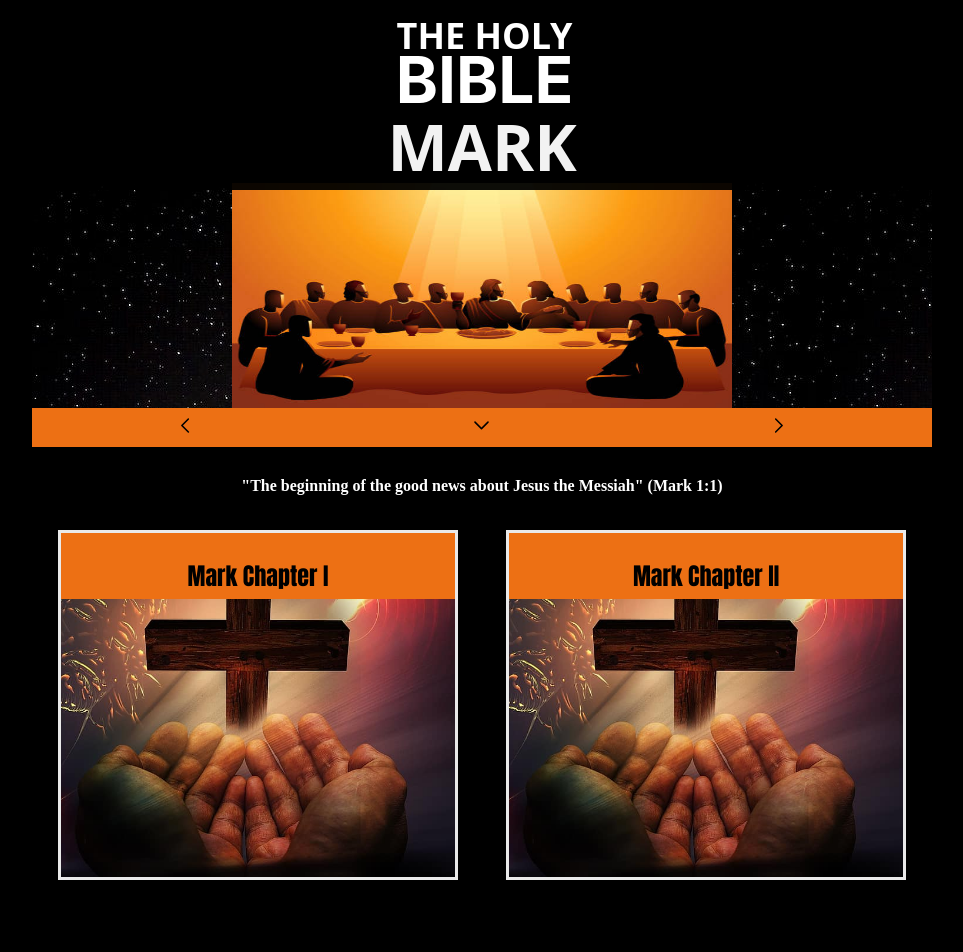
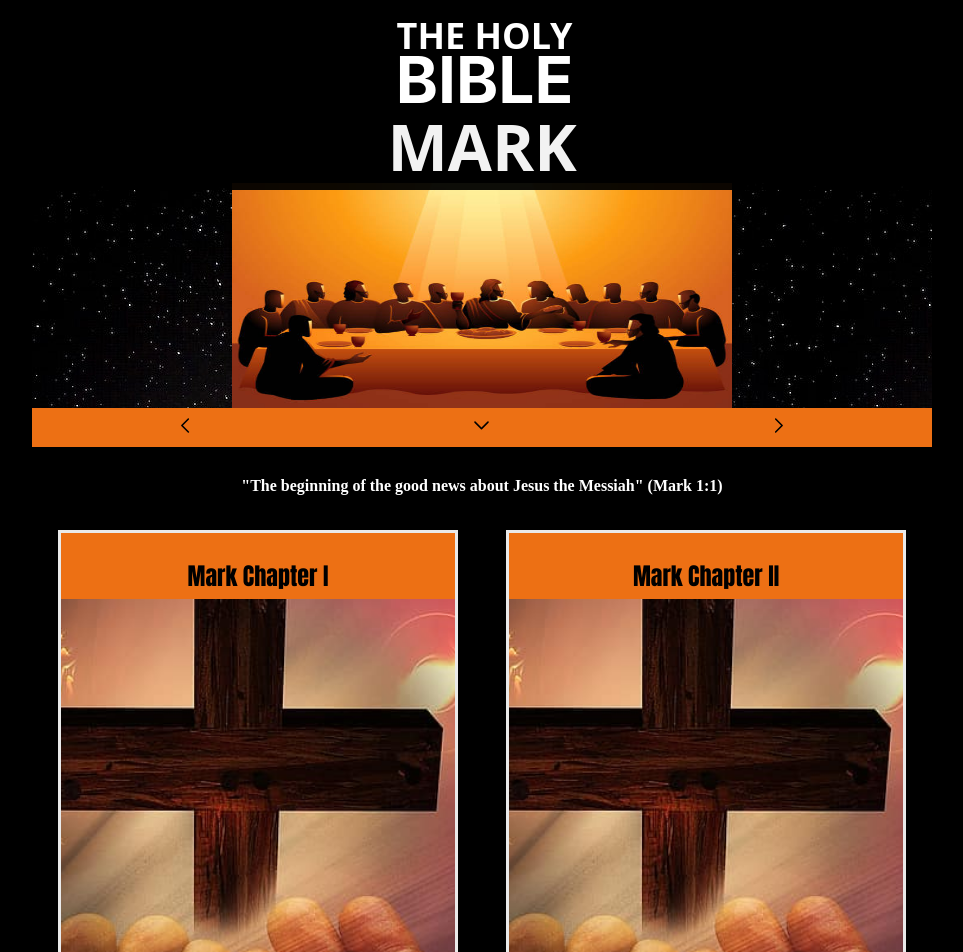
Before and after one commit to jnutt367/mark, a Next.js app: page / in a window 1280 px wide. Shown: the top 952 px of the page, without its empty margins (158-1121 px from the left). Built offline with nearby package versions, Linux system fonts and the light colour scheme.

Commit message:
Update Home.module.css
max-height: 700px;

```diff
--- a/styles/Home.module.css
+++ b/styles/Home.module.css
@@ -297,7 +297,7 @@
     padding: 0rem;
     padding-top: -25px;
     text-align: left;
-    max-height: 350px;
+    max-height: 700px;
     max-width: 400px;
     background-color: black;
     overflow: scroll;
```
